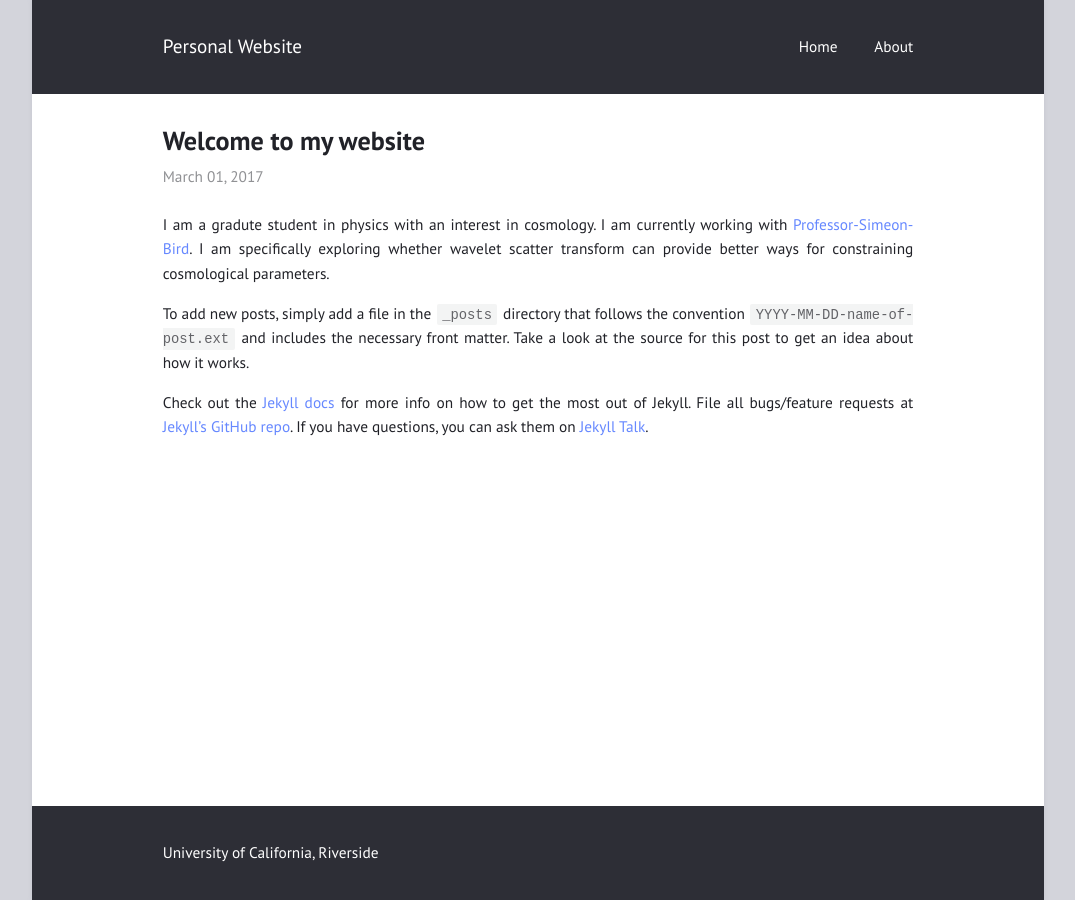
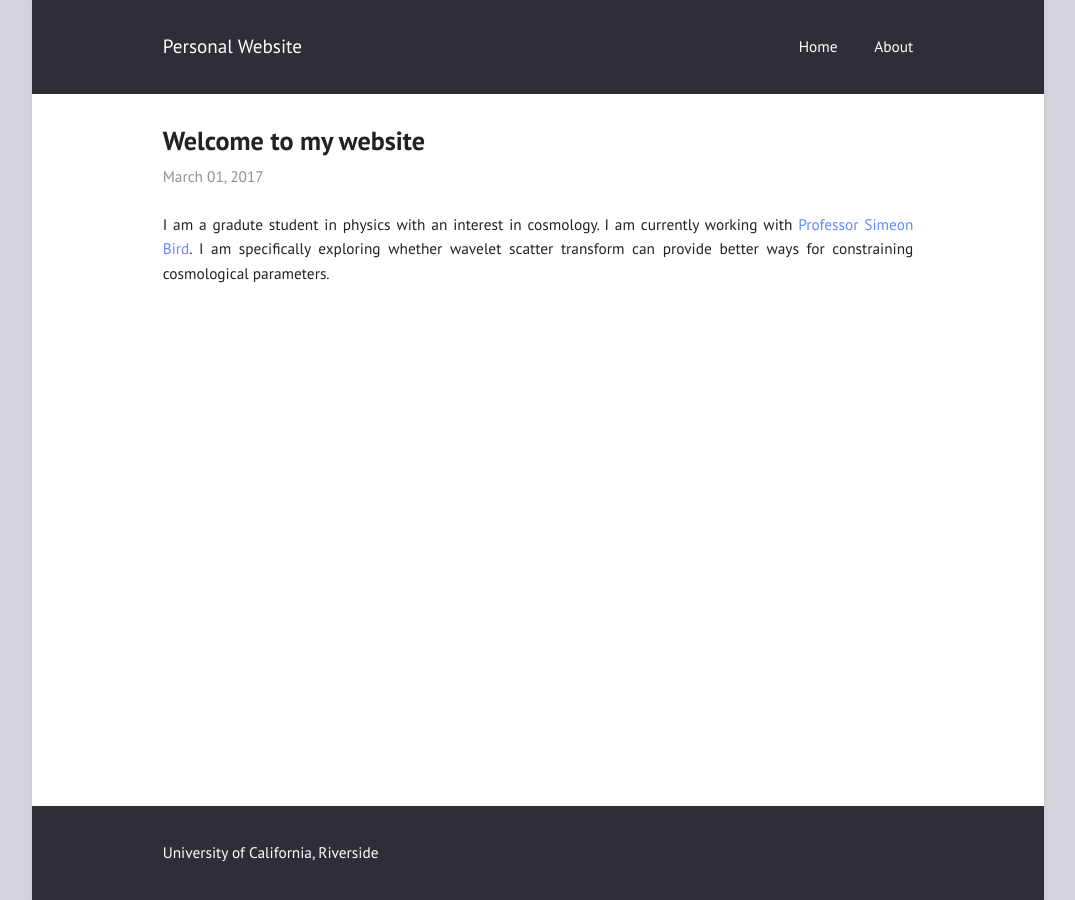
Before and after one commit to htohfa/htohfa.github.io, a Jekyll site: the page built from _posts/2017-03-01-welcome-to-jekyll.md, in a window 1280 px wide. Shown: the whole page, without its empty margins (102-1177 px from the left). Built offline with Jekyll 4.4.1, drawn with Linux system fonts in a browser that asks for light colours.

Commit message:
Update 2017-03-01-welcome-to-jekyll.md

```diff
--- a/_posts/2017-03-01-welcome-to-jekyll.md
+++ b/_posts/2017-03-01-welcome-to-jekyll.md
@@ -2,15 +2,8 @@
 title: "Welcome to my website"
 layout: post
 ---
-I am a gradute student in physics with an interest in cosmology. I am currently working with [Professor-Simeon-Bird]. I am specifically exploring whether wavelet scatter transform can provide better ways for constraining cosmological parameters.
-
-To add new posts, simply add a file in the `_posts` directory that follows the convention `YYYY-MM-DD-name-of-post.ext` and includes the necessary front matter. Take a look at the source for this post to get an idea about how it works.
+I am a gradute student in physics with an interest in cosmology. I am currently working with [Professor Simeon Bird][Simeon-Bird]. I am specifically exploring whether wavelet scatter transform can provide better ways for constraining cosmological parameters.
 
 
 
-Check out the [Jekyll docs][jekyll-docs] for more info on how to get the most out of Jekyll. File all bugs/feature requests at [Jekyll’s GitHub repo][jekyll-gh]. If you have questions, you can ask them on [Jekyll Talk][jekyll-talk].
-
-[jekyll-docs]: https://sbird.github.io
-[jekyll-gh]:   https://github.com/jekyll/jekyll
-[jekyll-talk]: https://talk.jekyllrb.com/
-[Professor-Simeon-Bird]: https://sbird.github.io
+[Simeon-Bird]: https://sbird.github.io
```
